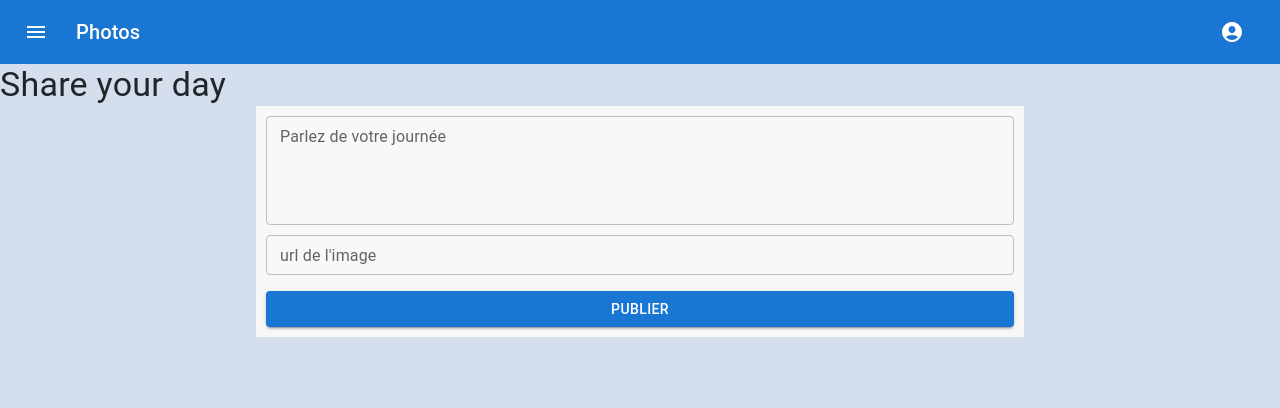
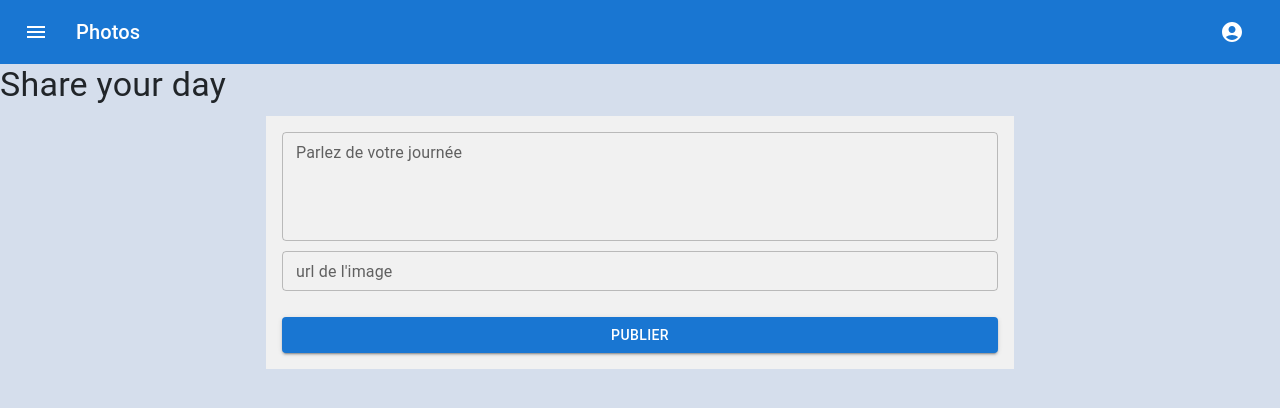
Before and after one commit to NeithB/mySurface-api, a React (Vite) app in the folder front-end/mySurface/: page /interface in a window 1280 px wide. Shown: the top 408 px of the page. Built offline with nearby package versions, Linux system fonts and the light colour scheme; no server answers.

Commit message:
Ajout du composant contenu

```diff
--- a/front-end/mySurface/src/axios/PublicationService.js
+++ b/front-end/mySurface/src/axios/PublicationService.js
@@ -2,4 +2,5 @@ import axios from "axios";
 
 
 const REACT_BASE_URL="http://localhost:8080/api/publication/";
-export const  createPub=(pub)=>axios.get(REACT_BASE_URL,pub);
+export const  createPub=(pub)=>axios.post(REACT_BASE_URL,pub);
+export const getPub=()=>axios.get(REACT_BASE_URL);
--- a/front-end/mySurface/src/composants/home/Home.jsx
+++ b/front-end/mySurface/src/composants/home/Home.jsx
@@ -13,9 +13,7 @@ import { saveToken } from '../../connexionServices/connexionService';
 export default function Home() {
 
 const {register, handleSubmit,formState: { errors }} = useForm();
-
-
-
+const navigator=useNavigate();
 
 const onSubmit=(data)=>{
 
@@ -23,6 +21,7 @@ const onSubmit=(data)=>{
 
         if(res.data){
             saveToken(res.data)
+            navigator("/interface")
             toast.success("You are connected")
 
         }else{
@@ -37,7 +36,7 @@ const onSubmit=(data)=>{
 }
 
 
-const navigator=useNavigate();
+
 
 function signUp(){
 
--- /dev/null
+++ b/front-end/mySurface/src/composants/publication/Contenue.jsx
@@ -0,0 +1,38 @@
+import React, { useEffect, useState } from 'react'
+import { Avatar, Box, Stack, Typography } from '@mui/material'
+import { getPub } from '../../axios/PublicationService'
+
+export default function Contenue() {
+    const [pubs, setPubs]=useState([])
+
+
+    useEffect(()=>{
+        getPub().then((res)=>{
+            setPubs(res.data)
+        })
+        console.log(pubs)
+
+    },[])
+
+    return (
+
+        <Box>
+                {
+                    pubs.map((pub)=>
+
+                    <Stack bgcolor={"#ffffff"} direction={"row"} gap={2} padding={3}>
+                        <Avatar src=""/>
+                        <Typography variant='p'>{pub.user.nom} {pub.user.prenom}  </Typography>
+                        <img src={pub.url} width={"100%"} />
+                    </Stack>
+                    )
+                }
+        </Box>
+
+
+
+
+
+
+  )
+}
--- a/front-end/mySurface/src/composants/publication/Publication.jsx
+++ b/front-end/mySurface/src/composants/publication/Publication.jsx
@@ -2,21 +2,29 @@ import React from 'react'
 import { Box, Button, Stack, TextField, Typography } from '@mui/material'
 import { useForm } from 'react-hook-form'
 import { createPub } from '../../axios/PublicationService'
+import Contenue from './Contenue'
+import toast from 'react-hot-toast'
 
 
 export default function Publication() {
 
     const {register, handleSubmit,reset,formState: { errors },} = useForm()
-    const user=JSON.parse(localStorage.getItem('user'))
+    const userL=JSON.parse(localStorage.getItem('user'))
 
     const onSubmit= (data) => {
         const publication={
             ...data,
-            user:user.id,
+            user:userL,
             nbreLike:0
         }
-        createPub().then((res)=>{
-                    console.log(res.data)
+        console.log(publication)
+        createPub(publication).then((res)=>{
+                    toast.success("Plubier avec succes")
+                    reset()
+        }).catch((error)=>{
+            console.log(errors)
+            toast.error("Une erreur est survenue lors de la publication")
+
         })
 
     }
@@ -24,8 +32,15 @@ export default function Publication() {
   return (
     <Box bgcolor={"#D5DEEC"} width={"100%"} height={"100vh"}>
             <Typography variant='h4'>Share your day</Typography>
-        <Stack bgcolor={"#F8F8F9"} width={"60%"} alignItems={"center"} margin={"auto"} padding={"10px"}>
-            <Box width={"100%"} borderRadius={30} >
+        <Stack
+                width={"60%"}
+                alignItems={"center"}
+                margin={"auto"}
+                padding={"10px"}
+                direction={"column"}
+                gap={5}
+                >
+            <Box width={"100%"} bgcolor={"#F1F1F1"} padding={2} >
                 <form onSubmit={handleSubmit(onSubmit)} >
                     <TextField id="outlined-basic"
                     label="Parlez de votre journée"
@@ -48,12 +63,17 @@ export default function Publication() {
                     fullWidth
                     type='text'
                     size='small'
+                    sx={{marginBottom:"10px"}}
+                    {...register("url",{
+                        required:"Veillez saiser quelques mots",
+                        minLength:{value:"2",message:"Veillez saisir au moins 2 caracters"}
+                    })}
                     />
                     <Button className='mt-3' variant="contained" type="submit" fullWidth>Publier</Button>
-
-
                 </form>
-
+            </Box>
+            <Box width={"100%"}>
+                    <Contenue/>
             </Box>
 
         </Stack>
```
Also changed, not shown: 1 other file (tests, documents, lock files or other folders).
